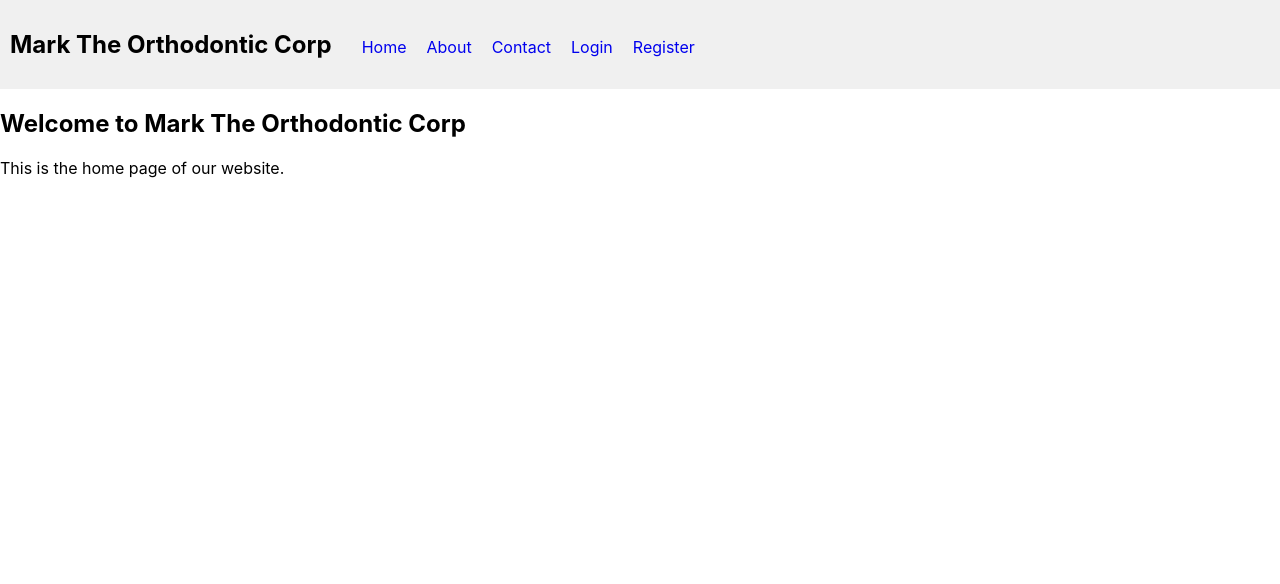
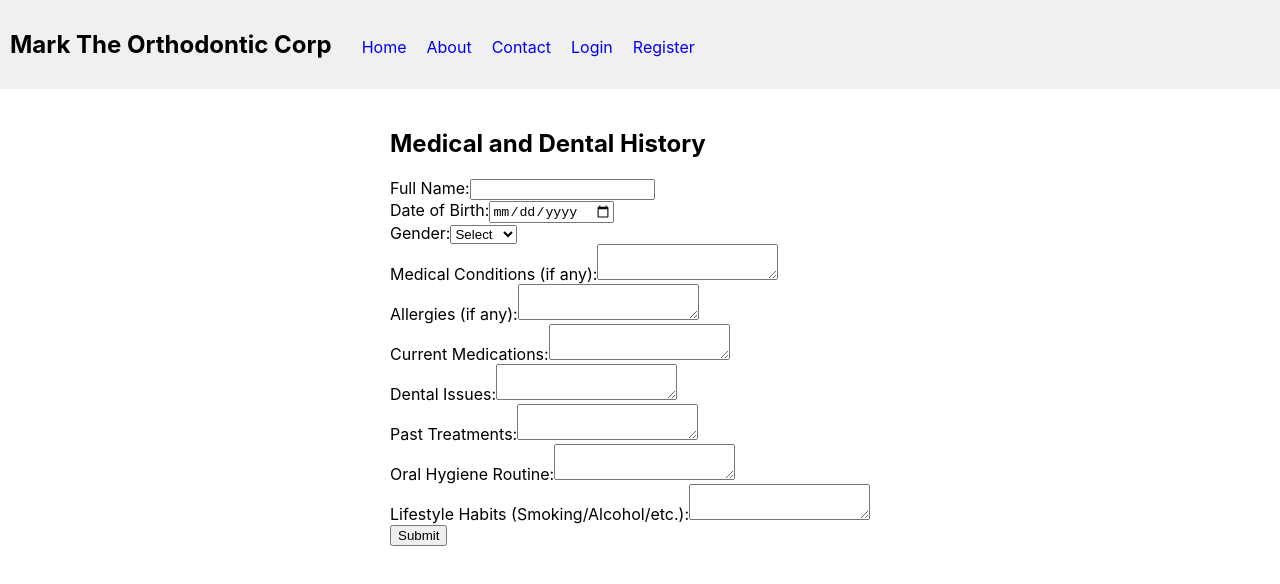
Before and after one commit to JishnuOrthodontics/Orthodonticwebsite, a React (Create React App) app: page /medical-history in a window 1280 px wide. Before the commit this address led to /. Shown: the top 584 px of the page. Built offline with nearby package versions, Linux system fonts and the light colour scheme; no server answers; the database is empty; sample sign-in values are in the browser's storage.

Commit message:
Update Patient and Doctors Navigation and Added Medical History for patients

```diff
--- a/src/App.js
+++ b/src/App.js
@@ -1,7 +1,7 @@
 import React, { useState, useEffect } from "react";
 import { BrowserRouter as Router, Route, Routes, Navigate } from "react-router-dom";
 import { auth, db } from "./firebase-config";
-import { onAuthStateChanged, signOut } from "firebase/auth"; // Includes logout functionality
+import { onAuthStateChanged, signOut } from "firebase/auth"; // For authentication
 import { doc, getDoc } from "firebase/firestore";
 import Header from "./components/Header"; // Navigation menu
 import Home from "./components/Home";
@@ -11,55 +11,57 @@ import Login from "./components/Login";
 import Register from "./components/Register";
 import DoctorDashboard from "./components/DoctorDashboard";
 import PatientDashboard from "./components/PatientDashboard";
+import MedicalHistory from "./components/MedicalHistory";
 import ProtectedRoute from "./components/ProtectedRoute";
 
 function App() {
-  const [user, setUser] = useState(null); // Authentication state
-  const [role, setRole] = useState(null); // User role (doctor or patient)
-  const [loading, setLoading] = useState(true); // Loading state for fetching user data
+  const [user, setUser] = useState(null); // Current authenticated user
+  const [role, setRole] = useState(null); // Role (doctor or patient)
+  const [loading, setLoading] = useState(true); // Loading state while fetching data
 
+  // Monitor authentication state and fetch user role
   useEffect(() => {
-    // Monitor authentication state
     const unsubscribe = onAuthStateChanged(auth, async (currentUser) => {
       if (currentUser) {
         setUser(currentUser);
 
-        // Fetch the user's role from Firestore
+        // Fetch user role from Firestore
         const docRef = doc(db, "users", currentUser.uid);
         const docSnap = await getDoc(docRef);
 
         if (docSnap.exists()) {
-          setRole(docSnap.data().role); // Set the user's role
+          setRole(docSnap.data().role); // Store user role
         } else {
-          console.error("No role found for the user in Firestore.");
+          console.error("User role not found in Firestore.");
         }
       } else {
         setUser(null);
         setRole(null);
       }
-      setLoading(false); // Stop loading when process is complete
+      setLoading(false); // Stop loading once data is fetched
     });
 
-    return unsubscribe;
+    return unsubscribe; // Cleanup on component unmount
   }, []);
 
+  // Logout function
   const handleLogout = async () => {
     try {
       await signOut(auth);
       alert("You have successfully logged out!");
-      window.location.href = "/"; // Redirect to homepage after logout
+      window.location.href = "/"; // Redirect to homepage
     } catch (err) {
       console.error("Error during logout:", err.message);
     }
   };
 
   if (loading) {
-    return <p>Loading...</p>; // Show a loading message while fetching user data
+    return <p>Loading...</p>; // Show loading message while fetching user info
   }
 
   return (
     <Router>
-      <Header user={{ role }} handleLogout={handleLogout} /> {/* Pass user info and logout */}
+      <Header user={{ role }} handleLogout={handleLogout} /> {/* Pass user info and logout function */}
       <Routes>
         {/* Public Routes */}
         <Route path="/" element={<Home />} />
@@ -67,8 +69,9 @@ function App() {
         <Route path="/contact" element={<Contact />} />
         <Route path="/login" element={!user ? <Login /> : <Navigate to={`/${role}-dashboard`} />} />
         <Route path="/register" element={<Register />} />
+        <Route path="/medical-history" element={<MedicalHistory />} />
 
-        {/* Doctor Dashboard */}
+        {/* Role-Based Routes */}
         <Route
           path="/doctor-dashboard"
           element={
@@ -77,8 +80,6 @@ function App() {
             </ProtectedRoute>
           }
         />
-
-        {/* Patient Dashboard */}
         <Route
           path="/patient-dashboard"
           element={
--- a/src/components/DoctorDashboard.js
+++ b/src/components/DoctorDashboard.js
@@ -1,14 +1,15 @@
 import React, { useState, useEffect } from "react";
-import { collection, getDocs, doc, updateDoc, deleteDoc } from "firebase/firestore";
+import { collection, getDocs, doc, getDoc } from "firebase/firestore";
 import { db } from "../firebase-config";
 
 function DoctorDashboard() {
-  const [appointments, setAppointments] = useState([]);
-  const [selectedAppointment, setSelectedAppointment] = useState(null); // Track the appointment being edited
-  const [formData, setFormData] = useState({ name: "", date: "", time: "" });
-  const [loading, setLoading] = useState(false); // State for loading actions
-  const [error, setError] = useState(""); // Error state
+  const [appointments, setAppointments] = useState([]); // All appointments
+  const [selectedPatientId, setSelectedPatientId] = useState(null); // Track selected patient ID
+  const [filteredAppointments, setFilteredAppointments] = useState([]); // Filtered appointments
+  const [medicalHistory, setMedicalHistory] = useState(null); // Medical history of a selected patient
+  const [loadingHistory, setLoadingHistory] = useState(false); // Loading state for fetching history
 
+  // Fetch all appointments when the component loads
   useEffect(() => {
     const fetchAppointments = async () => {
       try {
@@ -20,136 +21,68 @@ function DoctorDashboard() {
         setAppointments(fetchedAppointments);
       } catch (err) {
         console.error("Error fetching appointments:", err.message);
-        setError("Failed to load appointments.");
       }
     };
 
     fetchAppointments();
   }, []);
 
-  const handleEdit = (appointment) => {
-    setSelectedAppointment(appointment.id);
-    setFormData({
-      name: appointment.name,
-      date: appointment.date,
-      time: appointment.time,
-    });
-  };
+  // Fetch the selected patient's medical history
+  const fetchMedicalHistory = async (patientId) => {
+    setLoadingHistory(true);
+    setMedicalHistory(null); // Clear previous history
 
-  const handleUpdate = async (e) => {
-    e.preventDefault();
     try {
-      setLoading(true);
-      const docRef = doc(db, "appointments", selectedAppointment);
-      await updateDoc(docRef, formData);
-      alert("Appointment updated successfully!");
+      const docRef = doc(db, "medicalHistories", patientId);
+      const docSnap = await getDoc(docRef);
 
-      // Update the local state
-      setAppointments((prevAppointments) =>
-        prevAppointments.map((appointment) =>
-          appointment.id === selectedAppointment
-            ? { ...appointment, ...formData }
-            : appointment
-        )
-      );
-
-      setSelectedAppointment(null); // Exit edit mode
+      if (docSnap.exists()) {
+        setMedicalHistory(docSnap.data());
+      } else {
+        alert("No medical history found for this patient.");
+      }
     } catch (err) {
-      console.error("Error updating appointment:", err.message);
-      setError("Failed to update the appointment. Please try again.");
+      console.error("Error fetching medical history:", err.message);
     } finally {
-      setLoading(false);
+      setLoadingHistory(false);
     }
   };
 
-  const handleDelete = async (appointmentId) => {
-    try {
-      setLoading(true);
-      const docRef = doc(db, "appointments", appointmentId);
-      await deleteDoc(docRef);
-      alert("Appointment deleted successfully!");
-
-      // Update the local state
-      setAppointments((prevAppointments) =>
-        prevAppointments.filter((appointment) => appointment.id !== appointmentId)
-      );
-    } catch (err) {
-      console.error("Error deleting appointment:", err.message);
-      setError("Failed to delete the appointment.");
-    } finally {
-      setLoading(false);
-    }
-  };
-
-  const handleChange = (e) => {
-    const { name, value } = e.target;
-    setFormData({ ...formData, [name]: value });
+  // Handle selection of a patient
+  const handlePatientSelection = (patientId) => {
+    setSelectedPatientId(patientId); // Set the selected patient ID
+    const filtered = appointments.filter((appointment) => appointment.userId === patientId);
+    setFilteredAppointments(filtered); // Update filtered appointments
+    fetchMedicalHistory(patientId); // Fetch medical history for the selected patient
   };
 
   return (
-    <div>
+    <div style={{ padding: "20px" }}>
       <h2>Doctor Dashboard</h2>
-      {error && <p style={{ color: "red" }}>{error}</p>}
 
+      {/* Appointment List */}
       <div>
-        <h3>All Appointments</h3>
+        <h3>Your Appointments</h3>
         {appointments.length > 0 ? (
           <ul>
             {appointments.map((appointment) => (
-              <li key={appointment.id}>
-                {selectedAppointment === appointment.id ? (
-                  <form onSubmit={handleUpdate}>
-                    <div>
-                      <label>Name:</label>
-                      <input
-                        type="text"
-                        name="name"
-                        value={formData.name}
-                        onChange={handleChange}
-                        required
-                      />
-                    </div>
-                    <div>
-                      <label>Date:</label>
-                      <input
-                        type="date"
-                        name="date"
-                        value={formData.date}
-                        onChange={handleChange}
-                        required
-                      />
-                    </div>
-                    <div>
-                      <label>Time:</label>
-                      <input
-                        type="time"
-                        name="time"
-                        value={formData.time}
-                        onChange={handleChange}
-                        required
-                      />
-                    </div>
-                    <button type="submit" disabled={loading}>
-                      {loading ? "Saving..." : "Save"}
-                    </button>
-                    <button
-                      type="button"
-                      onClick={() => setSelectedAppointment(null)}
-                    >
-                      Cancel
-                    </button>
-                  </form>
-                ) : (
-                  <>
-                    <p>
-                      <strong>Name:</strong> {appointment.name} <br />
-                      <strong>Date:</strong> {appointment.date} <br />
-                      <strong>Time:</strong> {appointment.time}
-                    </p>
-                    <button onClick={() => handleEdit(appointment)}>Edit</button>
-                    <button onClick={() => handleDelete(appointment.id)}>Delete</button>
-                  </>
-                )}
+              <li key={appointment.id} style={{ marginBottom: "15px" }}>
+                <strong>Patient Name:</strong> {appointment.name} <br />
+                <strong>Date:</strong> {appointment.date} <br />
+                <strong>Time:</strong> {appointment.time} <br />
+                <button
+                  onClick={() => handlePatientSelection(appointment.userId)}
+                  style={{
+                    marginTop: "10px",
+                    padding: "5px 10px",
+                    backgroundColor: "blue",
+                    color: "white",
+                    border: "none",
+                    cursor: "pointer",
+                  }}
+                >
+                  View Patient Details
+                </button>
               </li>
             ))}
           </ul>
@@ -157,6 +90,38 @@ function DoctorDashboard() {
           <p>No appointments found.</p>
         )}
       </div>
+
+      {/* Filtered Appointments Section */}
+      {selectedPatientId && filteredAppointments.length > 0 && (
+        <div style={{ marginTop: "20px" }}>
+          <h3>Appointments for Selected Patient</h3>
+          <ul>
+            {filteredAppointments.map((appointment) => (
+              <li key={appointment.id} style={{ marginBottom: "10px" }}>
+                <strong>Date:</strong> {appointment.date} <br />
+                <strong>Time:</strong> {appointment.time}
+              </li>
+            ))}
+          </ul>
+        </div>
+      )}
+
+      {/* Medical History Section */}
+      {loadingHistory && <p>Loading medical history...</p>}
+      {medicalHistory && (
+        <div style={{ marginTop: "20px" }}>
+          <h3>Patient Medical History</h3>
+          <p><strong>Full Name:</strong> {medicalHistory.fullName}</p>
+          <p><strong>Date of Birth:</strong> {medicalHistory.dateOfBirth}</p>
+          <p><strong>Medical Conditions:</strong> {medicalHistory.medicalConditions}</p>
+          <p><strong>Allergies:</strong> {medicalHistory.allergies}</p>
+          <p><strong>Current Medications:</strong> {medicalHistory.medications}</p>
+          <p><strong>Dental Issues:</strong> {medicalHistory.dentalIssues}</p>
+          <p><strong>Past Treatments:</strong> {medicalHistory.pastTreatments}</p>
+          <p><strong>Oral Hygiene Routine:</strong> {medicalHistory.oralHygiene}</p>
+          <p><strong>Lifestyle Habits:</strong> {medicalHistory.lifestyleHabits}</p>
+        </div>
+      )}
     </div>
   );
 }
--- /dev/null
+++ b/src/components/MedicalHistory.js
@@ -0,0 +1,155 @@
+import React, { useState } from "react";
+import { doc, setDoc } from "firebase/firestore";
+import { auth, db } from "../firebase-config";
+import { useNavigate } from "react-router-dom";
+
+function MedicalHistory() {
+  const [medicalData, setMedicalData] = useState({
+    fullName: "",
+    dateOfBirth: "",
+    gender: "",
+    medicalConditions: "",
+    allergies: "",
+    medications: "",
+    dentalIssues: "",
+    pastTreatments: "",
+    oralHygiene: "",
+    lifestyleHabits: "",
+  });
+  const [loading, setLoading] = useState(false);
+  const [error, setError] = useState("");
+  const navigate = useNavigate();
+
+  const handleChange = (e) => {
+    const { name, value } = e.target;
+    setMedicalData({ ...medicalData, [name]: value });
+  };
+
+  const handleSubmit = async (e) => {
+    e.preventDefault();
+    setLoading(true);
+    setError("");
+
+    try {
+      const user = auth.currentUser;
+      if (!user) throw new Error("No authenticated user found");
+
+      await setDoc(doc(db, "medicalHistories", user.uid), {
+        ...medicalData,
+        userId: user.uid,
+      });
+
+      alert("Your medical and dental history has been submitted successfully!");
+      navigate("/patient-dashboard"); // Redirect to patient dashboard
+    } catch (err) {
+      console.error("Error saving medical history:", err.message);
+      setError("Failed to submit your information. Please try again.");
+    } finally {
+      setLoading(false);
+    }
+  };
+
+  return (
+    <div style={{ maxWidth: "500px", margin: "0 auto", padding: "20px" }}>
+      <h2>Medical and Dental History</h2>
+      {error && <p style={{ color: "red" }}>{error}</p>}
+      <form onSubmit={handleSubmit}>
+        <div>
+          <label>Full Name:</label>
+          <input
+            type="text"
+            name="fullName"
+            value={medicalData.fullName}
+            onChange={handleChange}
+            required
+          />
+        </div>
+        <div>
+          <label>Date of Birth:</label>
+          <input
+            type="date"
+            name="dateOfBirth"
+            value={medicalData.dateOfBirth}
+            onChange={handleChange}
+            required
+          />
+        </div>
+        <div>
+          <label>Gender:</label>
+          <select
+            name="gender"
+            value={medicalData.gender}
+            onChange={handleChange}
+            required
+          >
+            <option value="">Select</option>
+            <option value="Male">Male</option>
+            <option value="Female">Female</option>
+            <option value="Other">Other</option>
+          </select>
+        </div>
+        <div>
+          <label>Medical Conditions (if any):</label>
+          <textarea
+            name="medicalConditions"
+            value={medicalData.medicalConditions}
+            onChange={handleChange}
+          ></textarea>
+        </div>
+        <div>
+          <label>Allergies (if any):</label>
+          <textarea
+            name="allergies"
+            value={medicalData.allergies}
+            onChange={handleChange}
+          ></textarea>
+        </div>
+        <div>
+          <label>Current Medications:</label>
+          <textarea
+            name="medications"
+            value={medicalData.medications}
+            onChange={handleChange}
+          ></textarea>
+        </div>
+        <div>
+          <label>Dental Issues:</label>
+          <textarea
+            name="dentalIssues"
+            value={medicalData.dentalIssues}
+            onChange={handleChange}
+          ></textarea>
+        </div>
+        <div>
+          <label>Past Treatments:</label>
+          <textarea
+            name="pastTreatments"
+            value={medicalData.pastTreatments}
+            onChange={handleChange}
+          ></textarea>
+        </div>
+        <div>
+          <label>Oral Hygiene Routine:</label>
+          <textarea
+            name="oralHygiene"
+            value={medicalData.oralHygiene}
+            onChange={handleChange}
+          ></textarea>
+        </div>
+        <div>
+          <label>Lifestyle Habits (Smoking/Alcohol/etc.):</label>
+          <textarea
+            name="lifestyleHabits"
+            value={medicalData.lifestyleHabits}
+            onChange={handleChange}
+          ></textarea>
+        </div>
+        <button type="submit" disabled={loading}>
+          {loading ? "Submitting..." : "Submit"}
+        </button>
+      </form>
+    </div>
+  );
+}
+
+export default MedicalHistory;
--- a/src/components/Register.js
+++ b/src/components/Register.js
@@ -1,49 +1,55 @@
 import React, { useState } from "react";
 import { createUserWithEmailAndPassword } from "firebase/auth";
 import { setDoc, doc } from "firebase/firestore";
-import { auth, db } from "../firebase-config"; // Ensure firebase-config is correctly configured
+import { auth, db } from "../firebase-config";
 import { useNavigate } from "react-router-dom";
 
 function Register() {
-  const [email, setEmail] = useState(""); // State for email
-  const [password, setPassword] = useState(""); // State for password
-  const [role, setRole] = useState("patient"); // Default role is 'patient'
-  const [loading, setLoading] = useState(false); // Loading state
-  const [error, setError] = useState(""); // Error state
-  const navigate = useNavigate(); // Hook for navigation
+  const [email, setEmail] = useState("");
+  const [password, setPassword] = useState("");
+  const [role, setRole] = useState("patient"); // Default role is "patient"
+  const [loading, setLoading] = useState(false);
+  const [error, setError] = useState("");
+  const navigate = useNavigate();
 
   const handleRegister = async (e) => {
-    e.preventDefault(); // Prevent default form submission
-    setLoading(true); // Set loading state to true
-    setError(""); // Reset error state
+    e.preventDefault();
+    setLoading(true);
+    setError("");
 
     try {
-      // Create user with email and password using Firebase Authentication
+      // Create user with Firebase Authentication
       const userCredential = await createUserWithEmailAndPassword(auth, email, password);
       const user = userCredential.user;
 
-      // Save user details (email and role) in Firestore
+      // Save user role to Firestore
       await setDoc(doc(db, "users", user.uid), {
         email: user.email,
-        role: role, // Assign role based on selection (doctor or patient)
+        role: role, // Save role as either "doctor" or "patient"
       });
 
       alert("Registration successful!");
-      navigate("/login"); // Redirect user to the login page after registration
+
+      // Redirect based on role
+      if (role === "patient") {
+        navigate("/medical-history"); // Navigate to Medical History if the role is "patient"
+      } else if (role === "doctor") {
+        navigate("/doctor-dashboard"); // Navigate to Doctor Dashboard if the role is "doctor"
+      }
     } catch (err) {
       console.error("Error during registration:", err.message);
-      setError("Failed to register: " + err.message); // Display error message to the user
+      setError("Failed to register: " + err.message);
     } finally {
-      setLoading(false); // Reset loading state
+      setLoading(false);
     }
   };
 
   return (
     <div style={{ maxWidth: "400px", margin: "0 auto", padding: "20px" }}>
       <h2>Register</h2>
-      {error && <p style={{ color: "red" }}>{error}</p>} {/* Display error messages */}
+      {error && <p style={{ color: "red" }}>{error}</p>}
       <form onSubmit={handleRegister}>
-        <div style={{ marginBottom: "10px" }}>
+        <div>
           <label>Email:</label>
           <input
             type="email"
@@ -54,7 +60,7 @@ function Register() {
             style={{ width: "100%", padding: "8px" }}
           />
         </div>
-        <div style={{ marginBottom: "10px" }}>
+        <div>
           <label>Password:</label>
           <input
             type="password"
@@ -65,7 +71,7 @@ function Register() {
             style={{ width: "100%", padding: "8px" }}
           />
         </div>
-        <div style={{ marginBottom: "10px" }}>
+        <div>
           <label>Role:</label>
           <select
             value={role}
```
